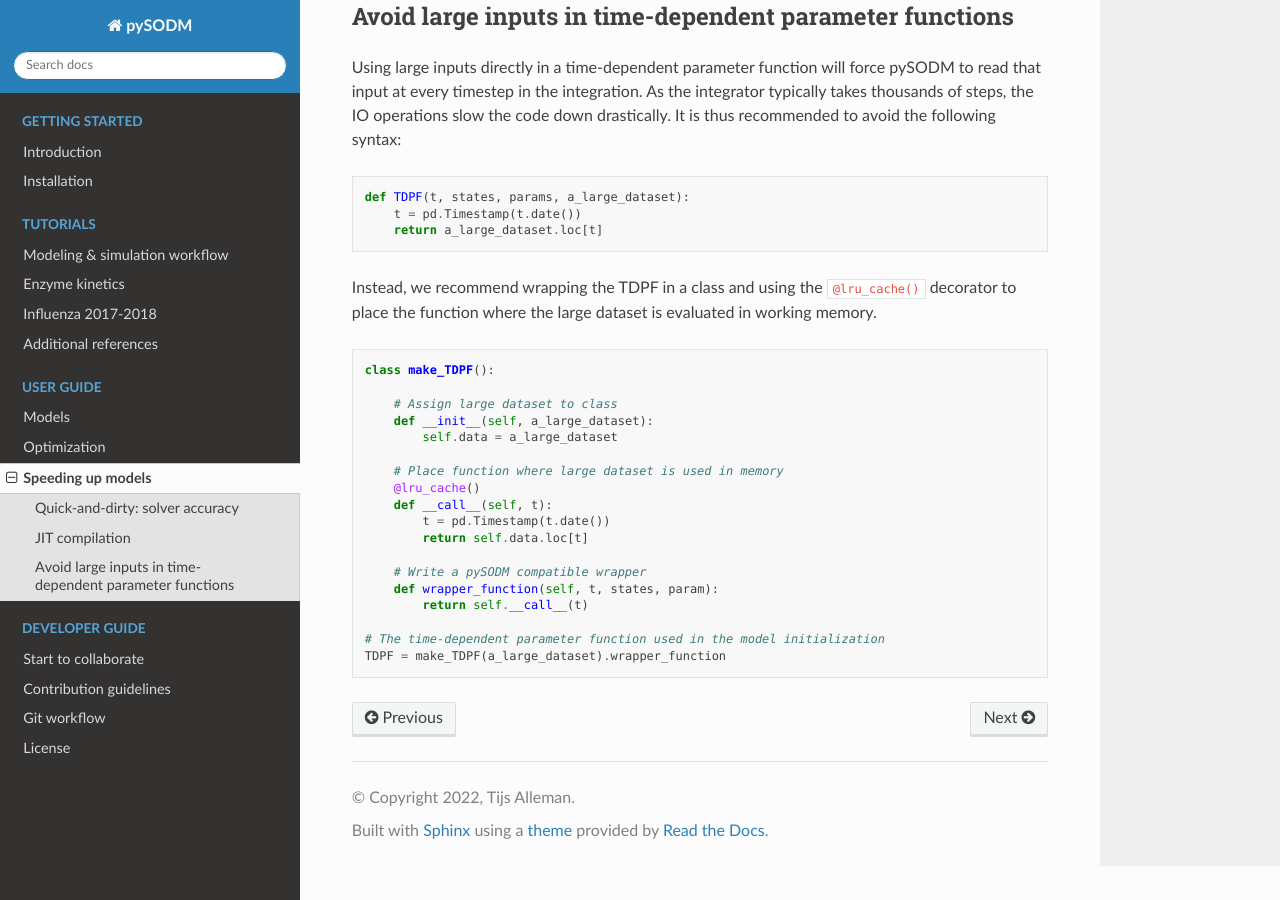
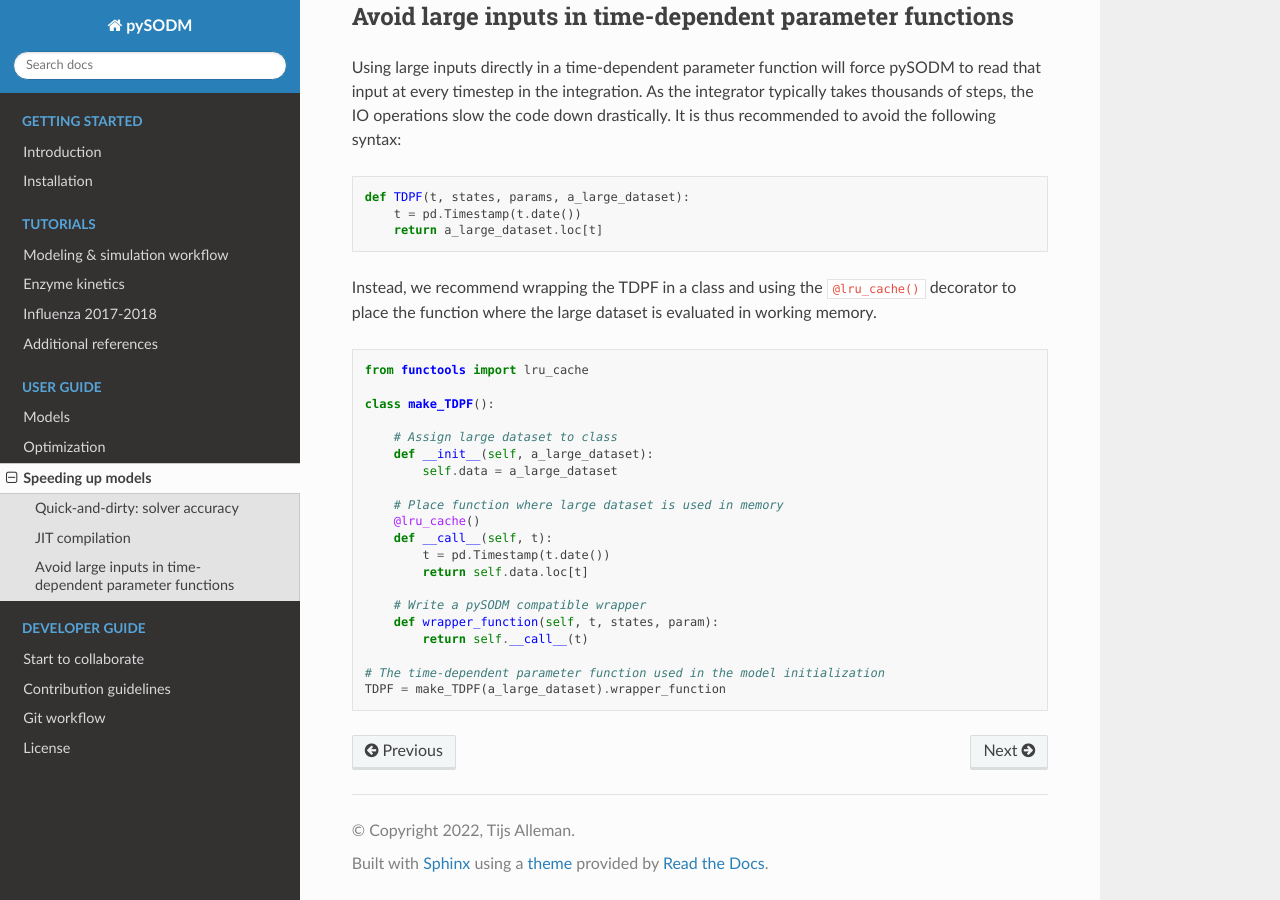
Before and after one commit to twallema/pySODM, a Sphinx documentation site: the page built from docs/speedup.md, in a window 1280 px wide and 900 px high, scrolled down 562 px. Built offline with Sphinx 7.4.7 and the Read the Docs theme 2.0.0, drawn with Linux system fonts in a browser that asks for light colours.

Commit message:
add import of @lru_cache() to speedup.md

````diff
--- a/docs/speedup.md
+++ b/docs/speedup.md
@@ -21,6 +21,8 @@ def TDPF(t, states, params, a_large_dataset):
 Instead, we recommend wrapping the TDPF in a class and using the `@lru_cache()` decorator to place the function where the large dataset is evaluated in working memory.
 
 ```python
+from functools import lru_cache
+
 class make_TDPF():
 
     # Assign large dataset to class
````
